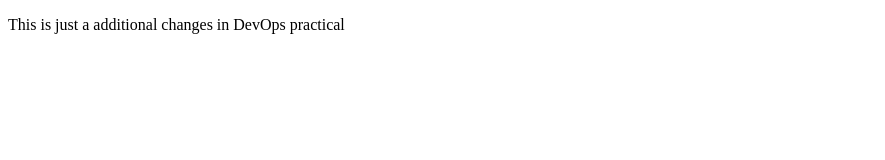
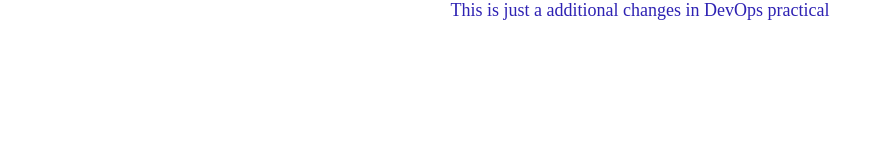
Before and after one commit to slowhiljames/DevOps, a plain HTML site: page index.html in a window 1280 px wide. Shown: the whole page, without its empty margins (0-885 px from the left). Drawn offline with Linux system fonts and the light colour scheme.

Commit message:
HTML File inserted with css and js file attched

```diff
--- a/index.html
+++ b/index.html
@@ -4,8 +4,10 @@
     <meta charset="UTF-8">
     <meta name="viewport" content="width=device-width, initial-scale=1.0">
     <title>DevOps Practical</title>
+    <link rel="stylesheet" href="style.css">
 </head>
 <body>
     <p>This is just a additional changes in DevOps practical</p>
+    <script src="script.js"></script>
 </body>
 </html>
--- /dev/null
+++ b/style.css
@@ -0,0 +1,11 @@
+*{
+   margin: 0;
+   padding: 0;
+   box-sizing: border-box;
+}
+
+p{
+    color:rgb(46, 34, 179);
+    font-size: large;
+    text-align: center;
+}
```
Also changed, not shown: script.js (added).
